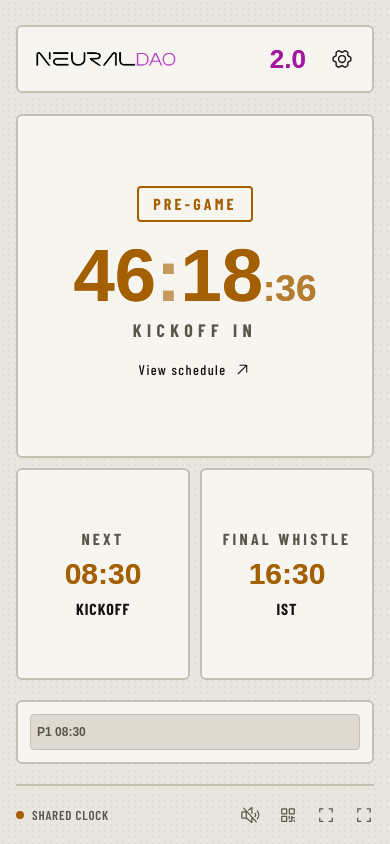
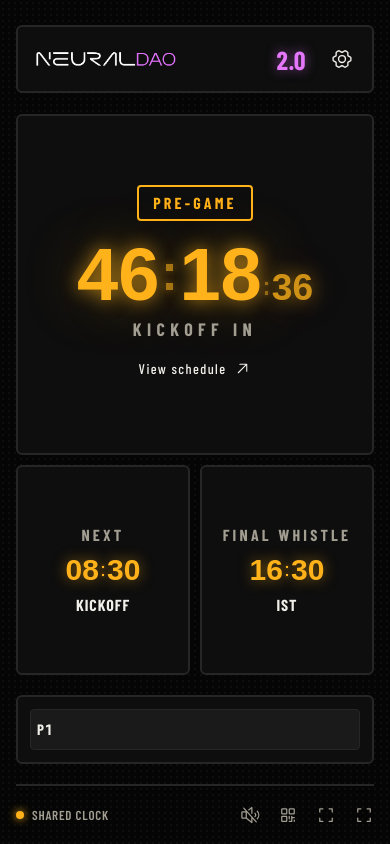
Before and after one commit to KuantumKnight/DAO-TIMER, a Next.js app: page / in a window 390 px wide. Built offline with nearby package versions, Linux system fonts and the light colour scheme; a web font is replaced by a local one.

Commit message:
Refine scoreboard display and milestone readout

```diff
--- a/app/globals.css
+++ b/app/globals.css
@@ -19,7 +19,7 @@ button, a, input, textarea { outline-offset: 5px; }
 ::selection { background: var(--lav); color: var(--on-lav); }
 .mono, kbd { font-family: var(--font-sans), sans-serif; font-variant-numeric: tabular-nums; }
 .visually-hidden { position: absolute; width: 1px; height: 1px; overflow: hidden; clip-path: inset(50%); white-space: nowrap; }
-.led, .digits, .led-badge, .segment-time { font-family: var(--font-led), monospace; font-weight: 900; font-variant-numeric: tabular-nums; }
+.led, .digits { font-family: var(--font-led), monospace; font-weight: 900; font-variant-numeric: tabular-nums; }
 
 .timer-app { position: relative; z-index: 1; width: min(100%, 1800px); min-height: 100dvh; margin: auto; padding: clamp(14px, 3vh, 28px) clamp(16px, 3vw, 48px) 0; display: flex; flex-direction: column; gap: clamp(12px, 2.4vh, 22px); text-transform: uppercase; }
 .board-panel { background: var(--panel); border: 2px solid var(--edge); border-radius: 6px; }
@@ -29,7 +29,7 @@ button, a, input, textarea { outline-offset: 5px; }
 .brand img { width: clamp(140px, 13vw, 200px); height: auto; }
 [data-theme="light"] .brand img { filter: invert(1) hue-rotate(180deg); mix-blend-mode: multiply; }
 .header-event { margin-left: auto; font-size: 18px; font-weight: 700; letter-spacing: .12em; color: var(--muted); }
-.led-badge { color: var(--pink); font-size: 26px; text-shadow: 0 0 calc(var(--glow) * 12px) color-mix(in srgb, var(--pink) 55%, transparent); }
+.led-badge { color: var(--pink); font-size: 26px; font-weight: 800; letter-spacing: .02em; text-shadow: 0 0 calc(var(--glow) * 12px) color-mix(in srgb, var(--pink) 55%, transparent); }
 .icon-button { border: 0; background: transparent; display: inline-flex; align-items: center; justify-content: center; min-width: 40px; min-height: 40px; border-radius: 4px; transition: background .15s; }
 .icon-button:hover, .tool-button:hover { background: var(--elevated); }
 .header-settings { display: none; }
@@ -40,14 +40,19 @@ button, a, input, textarea { outline-offset: 5px; }
 .led { font-size: clamp(30px, 3.6vw, 60px); line-height: 1; color: var(--led); text-shadow: 0 0 calc(var(--glow) * 14px) color-mix(in srgb, var(--led) 55%, transparent); }
 .side-sub { font-size: clamp(16px, 1.6vw, 24px); font-weight: 800; letter-spacing: .06em; overflow-wrap: anywhere; }
 
-.clock-frame { display: flex; flex-direction: column; align-items: center; justify-content: center; text-align: center; padding: clamp(14px, 3vh, 30px) 10px; min-width: 0; }
+.clock-frame { container-type: inline-size; display: flex; flex-direction: column; align-items: center; justify-content: center; text-align: center; padding: clamp(14px, 3vh, 30px) 10px; min-width: 0; }
 .period { display: inline-block; max-width: 100%; overflow: hidden; text-overflow: ellipsis; white-space: nowrap; font-weight: 800; font-size: clamp(16px, 1.6vw, 24px); letter-spacing: .2em; padding: 4px 14px; border: 2px solid var(--led); color: var(--led); border-radius: 4px; transition: color .4s, border-color .4s; }
 .digits { display: flex; align-items: baseline; justify-content: center; line-height: 1; color: var(--led); white-space: nowrap; margin: clamp(8px, 2vh, 18px) 0 4px; text-shadow: 0 0 calc(var(--glow) * 18px) color-mix(in srgb, var(--led) 70%, transparent), 0 0 calc(var(--glow) * 60px) color-mix(in srgb, var(--led) 35%, transparent); transition: color .4s, opacity .4s; }
-.digits-main { font-size: calc(var(--digit) * var(--fit, 1)); }
-.digits-seconds { font-size: calc(var(--digit) * var(--fit, 1) * .5); opacity: .8; }
-.digits-colon { animation: tick 1s steps(2) infinite; }
+.digits-main { font-size: calc(min(var(--digit), 24cqw) * var(--fit, 1)); }
+.digits-seconds { font-size: calc(min(var(--digit), 24cqw) * var(--fit, 1) * .5); opacity: .8; }
+/* Square-pixel colon: the dot-matrix font draws ':' as crosses. */
+.led-colon { display: inline-block; position: relative; width: .09em; height: .62em; margin: 0 .09em; vertical-align: baseline; }
+.led-colon i { position: absolute; left: 0; width: .09em; height: .09em; background: currentColor; box-shadow: 0 0 calc(var(--glow) * .12em) color-mix(in srgb, currentColor 70%, transparent); }
+.led-colon i:first-child { top: .14em; } .led-colon i:last-child { top: .4em; }
+.digits .led-colon { animation: tick 1s steps(2) infinite; }
 @keyframes tick { 50% { opacity: .2; } }
-.paused .digits-colon, .ended .digits-colon, .scheduled .digits-seconds .digits-colon { animation: none; }
+.paused .digits .led-colon, .ended .digits .led-colon { animation: none; }
+.side-note { font-size: 15px; font-weight: 600; letter-spacing: .08em; color: var(--muted); }
 .paused .digits { opacity: .5; text-shadow: none; }
 .urgent .digits { animation: pulse 1s ease-in-out infinite; }
 @keyframes pulse { 50% { text-shadow: 0 0 calc(var(--glow) * 30px) var(--hot), 0 0 calc(var(--glow) * 90px) color-mix(in srgb, var(--hot) 55%, transparent); } }
@@ -62,16 +67,19 @@ button, a, input, textarea { outline-offset: 5px; }
 .schedule-track { display: flex; gap: 8px; }
 .segment { position: relative; overflow: hidden; min-width: 0; border-radius: 4px; background: var(--elevated); border: 1px solid var(--edge); padding: 10px 12px; }
 .segment-fill { position: absolute; inset: 0; background: color-mix(in srgb, var(--led) 22%, transparent); transform-origin: left; }
-.segment-time { position: relative; display: block; font-size: 20px; color: var(--muted); }
+.segment-time { position: relative; display: block; font-size: 15px; font-weight: 600; letter-spacing: .06em; color: var(--muted); font-variant-numeric: tabular-nums; }
+.segment-time b { color: var(--text); margin-right: 4px; }
 .segment-label { position: relative; display: block; font-weight: 800; font-size: clamp(14px, 1.3vw, 19px); letter-spacing: .06em; white-space: nowrap; overflow: hidden; text-overflow: ellipsis; }
 .segment.done { opacity: .45; }
 .segment.now { border-color: var(--led); }
 .segment.now .segment-time { color: var(--led); }
 
 /* Announcement ticker */
-.ticker { overflow: hidden; white-space: nowrap; padding: 10px 0; flex-shrink: 0; }
-.ticker p { display: inline-block; margin: 0; padding-left: 100%; font-size: clamp(18px, 1.8vw, 26px); font-weight: 700; letter-spacing: .08em; color: var(--lav); animation: scroll 24s linear infinite; }
-.ticker b { color: var(--pink); margin-right: 18px; }
+.ticker { display: flex; align-items: center; padding: 10px 0; flex-shrink: 0; }
+.ticker-tag { flex-shrink: 0; margin: 0 16px 0 10px; padding: 6px 12px; border-radius: 3px; background: var(--pink); color: #14000f; font-size: 15px; letter-spacing: .14em; }
+.ticker-window { flex: 1; min-width: 0; overflow: hidden; }
+.ticker p { display: inline-block; margin: 0; white-space: nowrap; font-size: clamp(18px, 1.8vw, 26px); font-weight: 700; letter-spacing: .06em; color: var(--lav); }
+.ticker p.scrolling { padding-left: 100%; animation: scroll 24s linear infinite; }
 @keyframes scroll { to { transform: translateX(-100%); } }
 
 .display-controls { min-height: 60px; display: flex; align-items: center; justify-content: space-between; gap: 24px; border-top: 2px solid var(--edge); flex-shrink: 0; margin-top: auto; transition: opacity .25s; }
@@ -221,7 +229,8 @@ input, textarea, select, .admin-notice, .admin-clock, .built-in-milestone { bord
   .board-main { grid-template-columns: 1fr 1fr; }
   .clock-frame { grid-column: 1 / -1; order: -1; }
   .segment:not(.now) .segment-label { display: none; }
-  .segment:not(.now) .segment-time { font-size: 15px; }
+  .segment.now { min-width: 40%; }
+  .segment:not(.now) .segment-time span { display: none; }
 }
 @media (max-width: 640px) {
   :root { --digit: 19vw; }
@@ -231,7 +240,7 @@ input, textarea, select, .admin-notice, .admin-clock, .built-in-milestone { bord
   .board-side { padding: 12px 8px; }
   .schedule-track { gap: 4px; }
   .segment { padding: 8px 6px; }
-  .segment:not(.now) .segment-time { font-size: 12px; }
+  .ticker-tag { margin-left: 8px; font-size: 12px; padding: 5px 8px; }
   .display-controls nav { gap: 2px; margin-right: -8px; }
   .tool-button { padding: 8px; } .tool-button span { display: none; } .tool-button:last-child { display: none; }
   .connection { font-size: 13px; max-width: 180px; line-height: 1.4; } .connection svg { flex-shrink: 0; }
@@ -250,7 +259,7 @@ input, textarea, select, .admin-notice, .admin-clock, .built-in-milestone { bord
 @media (max-height: 800px) and (min-width: 700px) { .timer-app { gap: 10px; padding-top: 12px; } .site-header { padding: 8px 14px; } .display-controls { min-height: 50px; } }
 @media (prefers-reduced-motion: reduce) {
   *, *::before, *::after { animation: none !important; transition: none !important; scroll-behavior: auto !important; }
-  .ticker { white-space: normal; } .ticker p { padding: 0 16px; }
+  .ticker p, .ticker p.scrolling { white-space: normal; padding: 0 12px 0 0; }
 }
 
 /* Auditorium and native fullscreen: the clock panel fills the screen, periods optional. */
--- a/app/layout.tsx
+++ b/app/layout.tsx
@@ -11,5 +11,5 @@ export const metadata: Metadata = {
 };
 export const viewport: Viewport = { width: "device-width", initialScale: 1, themeColor: "#050505" };
 export default function RootLayout({ children }: { children: React.ReactNode }) {
-  return <html lang="en" suppressHydrationWarning><body className={`${sans.variable} ${led.variable}`}><script dangerouslySetInnerHTML={{ __html: "try{document.documentElement.dataset.theme=location.pathname==='/display'?'dark':localStorage.getItem('neuraldao-theme')||(matchMedia('(prefers-color-scheme: dark)').matches?'dark':'light')}catch{}" }}/>{children}</body></html>;
+  return <html lang="en" suppressHydrationWarning><body className={`${sans.variable} ${led.variable}`}><script dangerouslySetInnerHTML={{ __html: "try{document.documentElement.dataset.theme=location.pathname==='/display'?'dark':localStorage.getItem('neuraldao-theme')||'dark'}catch{}" }}/>{children}</body></html>;
 }
--- a/components/timer.tsx
+++ b/components/timer.tsx
@@ -11,6 +11,24 @@ import { Panel } from "./panel";
 
 type WakeLockHandle = { release: () => Promise<void>; addEventListener: (type: string, listener: () => void) => void };
 type WakeNavigator = Navigator & { wakeLock?: { request: (type: "screen") => Promise<WakeLockHandle> } };
+function Led({ text, className = "" }: { text: string; className?: string }) {
+  return <span className={className}>{text.split(":").map((part, i) => <span key={i}>{i > 0 && <span className="led-colon" aria-hidden><i/><i/></span>}{part}</span>)}</span>;
+}
+function until(ms: number) {
+  const minutes = Math.max(1, Math.ceil(ms / 60000));
+  return minutes >= 60 ? `in ${Math.floor(minutes / 60)}h ${String(minutes % 60).padStart(2, "0")}m` : `in ${minutes} min`;
+}
+function Ticker({ text }: { text: string }) {
+  const windowRef = useRef<HTMLDivElement>(null);
+  const textRef = useRef<HTMLParagraphElement>(null);
+  const [scrolling, setScrolling] = useState(false);
+  useEffect(() => {
+    const measure = () => setScrolling(!!windowRef.current && !!textRef.current && textRef.current.scrollWidth > windowRef.current.clientWidth);
+    measure(); window.addEventListener("resize", measure); return () => window.removeEventListener("resize", measure);
+  }, [text]);
+  // Short messages stay still so they can be read from the back row; only overflowing ones scroll.
+  return <aside className="board-panel ticker" aria-live="polite"><b className="ticker-tag">Organizers</b><div className="ticker-window" ref={windowRef}><p ref={textRef} className={scrolling ? "scrolling" : ""} style={scrolling ? { animationDuration: `${Math.max(14, text.length * 0.28)}s` } : undefined}>{text}</p></div></aside>;
+}
 function downloadFile(content: string, filename: string, type: string) {
   const url = URL.createObjectURL(new Blob([content], { type }));
   const anchor = document.createElement("a"); anchor.href = url; anchor.download = filename; anchor.click(); setTimeout(() => URL.revokeObjectURL(url), 1000);
@@ -41,7 +59,7 @@ export function Timer({ projector = false }: { projector?: boolean }) {
     setUrl(window.location.origin);
     setWakeSupported(!!(navigator as WakeNavigator).wakeLock);
     setShowProgress(localStorage.getItem("neuraldao-progress") !== "hidden");
-    const preference = projector ? "dark" : localStorage.getItem("neuraldao-theme") ?? (matchMedia("(prefers-color-scheme: dark)").matches ? "dark" : "light");
+    const preference = projector ? "dark" : localStorage.getItem("neuraldao-theme") ?? "dark";
     setTheme(preference); document.documentElement.dataset.theme = preference;
     return () => { void wake.current?.release(); void audio.current?.close(); };
   }, [projector]);
@@ -135,7 +153,7 @@ export function Timer({ projector = false }: { projector?: boolean }) {
   const segments = clock ? clock.milestones.slice(0, -1).map((m, i) => {
     const end = clock.milestones[i + 1].offsetMs;
     const span = end - m.offsetMs;
-    return { id: m.id, label: clock.milestones.length === 2 ? "Hacking" : m.label, start: m.offsetMs, span, progress: span > 0 ? Math.min(1, Math.max(0, (clock.elapsed - m.offsetMs) / span)) : 1 };
+    return { id: m.id, label: m.id === "kickoff" ? "Hacking" : m.label, start: m.offsetMs, span, progress: span > 0 ? Math.min(1, Math.max(0, (clock.elapsed - m.offsetMs) / span)) : 1 };
   }).filter(segment => segment.span > 0) : [];
   // Long pre-event countdowns can have 3+ hour digits; shrink so HH:MM still fits one line.
   const fit = 5 / (digits[0].length + 3);
@@ -144,6 +162,7 @@ export function Timer({ projector = false }: { projector?: boolean }) {
   const period = phase === "scheduled" ? "Pre-game" : phase === "paused" ? "Timeout" : phase === "ended" ? "Full time" : phase === "running" ? (current >= 0 ? `P${current + 1} · ${segments[current].label}` : "Live") : "Syncing";
   const nextAt = phase === "scheduled" ? at(0) : phase !== "ended" && clock?.next ? at(clock.next.offsetMs) : "--:--";
   const nextLabel = phase === "scheduled" ? "Kickoff" : phase === "ended" ? "All done" : clock?.next?.label ?? "—";
+  const nextIn = phase === "running" && clock?.next ? until(clock.next.offsetMs - clock.elapsed) : phase === "paused" ? "on hold" : "";
 
   return <main className={`timer-app ${projector ? "projector" : ""} ${projector || isFullscreen ? "clean-display" : ""} ${urgent ? "urgent" : ""} ${phase}`}>
     <header className="site-header board-panel">
@@ -154,25 +173,25 @@ export function Timer({ projector = false }: { projector?: boolean }) {
     </header>
 
     <div className="board-main">
-      <aside className="board-panel board-side" aria-label="Next milestone"><h2>Next</h2><div className="led">{nextAt}</div><div className="side-sub">{nextLabel}</div></aside>
+      <aside className="board-panel board-side" aria-label="Next milestone"><h2>Next</h2><Led className="led" text={nextAt}/><div className="side-sub">{nextLabel}</div>{nextIn && <div className="side-note">{nextIn}</div>}</aside>
       <section className="board-panel clock-frame" aria-label={label}>
         <span className="period">{period}</span>
         <div className="digits" role="timer" style={{ "--fit": fit } as React.CSSProperties} aria-label={clock ? `${digits[0]} hours, ${digits[1]} minutes, ${digits[2]} seconds` : "Loading timer"}>
-          <span className="digits-main">{digits[0]}<span className="digits-colon">:</span>{digits[1]}</span><span className="digits-seconds"><span className="digits-colon">:</span>{digits[2]}</span>
+          <Led className="digits-main" text={`${digits[0]}:${digits[1]}`}/><Led className="digits-seconds" text={`:${digits[2]}`}/>
         </div>
         <h1 className="board-label">{label}</h1>
         <button className="text-button schedule-link" onClick={() => setSchedule(true)}>View schedule <ArrowUpRightIcon size={17}/></button>
       </section>
-      <aside className="board-panel board-side" aria-label="Finish time"><h2>Final whistle</h2><div className="led">{phase === "paused" ? "~" : ""}{finish}</div><div className="side-sub">{zone}{phase === "paused" ? " · moves while paused" : ""}</div></aside>
+      <aside className="board-panel board-side" aria-label="Finish time"><h2>Final whistle</h2><Led className="led" text={finish}/><div className="side-sub">{zone}</div>{phase === "paused" && <div className="side-note">moves while paused</div>}</aside>
     </div>
 
     <section className="event-timeline board-panel" aria-label="Event schedule" hidden={!showProgress}>
       <div className="schedule-track" role="progressbar" aria-label="Hackathon elapsed" aria-valuenow={clock ? Math.round(clock.progress * 100) : 0} aria-valuemin={0} aria-valuemax={100}>
-        {segments.map((s, i) => <div key={s.id} className={`segment ${s.progress >= 1 ? "done" : s.progress > 0 ? "now" : ""}`} style={{ flex: Math.max(s.span, clock ? clock.duration / 12 : 1) }}><i className="segment-fill" style={{ transform: `scaleX(${s.progress})` }}/><span className="segment-time">P{i + 1} {at(s.start)}</span><span className="segment-label">{s.label}</span></div>)}
+        {segments.map((s, i) => <div key={s.id} className={`segment ${s.progress >= 1 ? "done" : s.progress > 0 ? "now" : ""}`} style={{ flex: Math.max(s.span, clock ? clock.duration / 12 : 1) }}><i className="segment-fill" style={{ transform: `scaleX(${s.progress})` }}/><span className="segment-time"><b>P{i + 1}</b> <span>{at(s.start)}</span></span><span className="segment-label">{s.label}</span></div>)}
       </div>
     </section>
 
-    {event?.announcement && <aside className="board-panel ticker" aria-live="polite"><p><b>Organizers</b>{event.announcement}</p></aside>}
+    {event?.announcement && <Ticker text={event.announcement}/>}
 
     <footer className={`display-controls ${projector && !controlsVisible && !settings && !share && !schedule ? "controls-hidden" : ""}`}>
       <div className="connection">{connected ? <><span className="connection-dot"/> Shared clock</> : <><WifiSlashIcon size={16}/><span>{event ? "Connection lost; showing last sync" : "Connecting"}</span><button className="inline-button" onClick={() => void refresh(true)}>Retry</button></>}</div>
```
